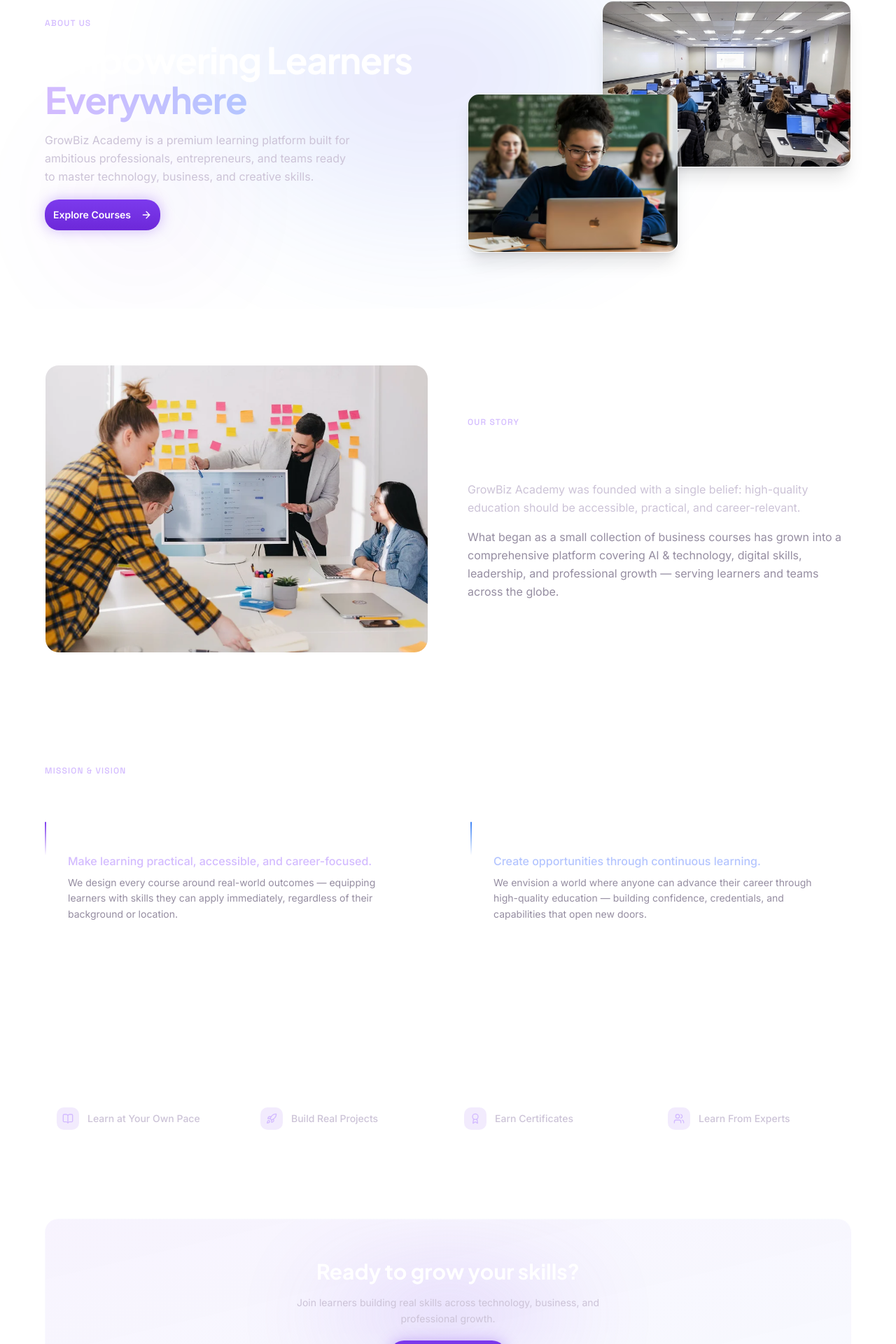
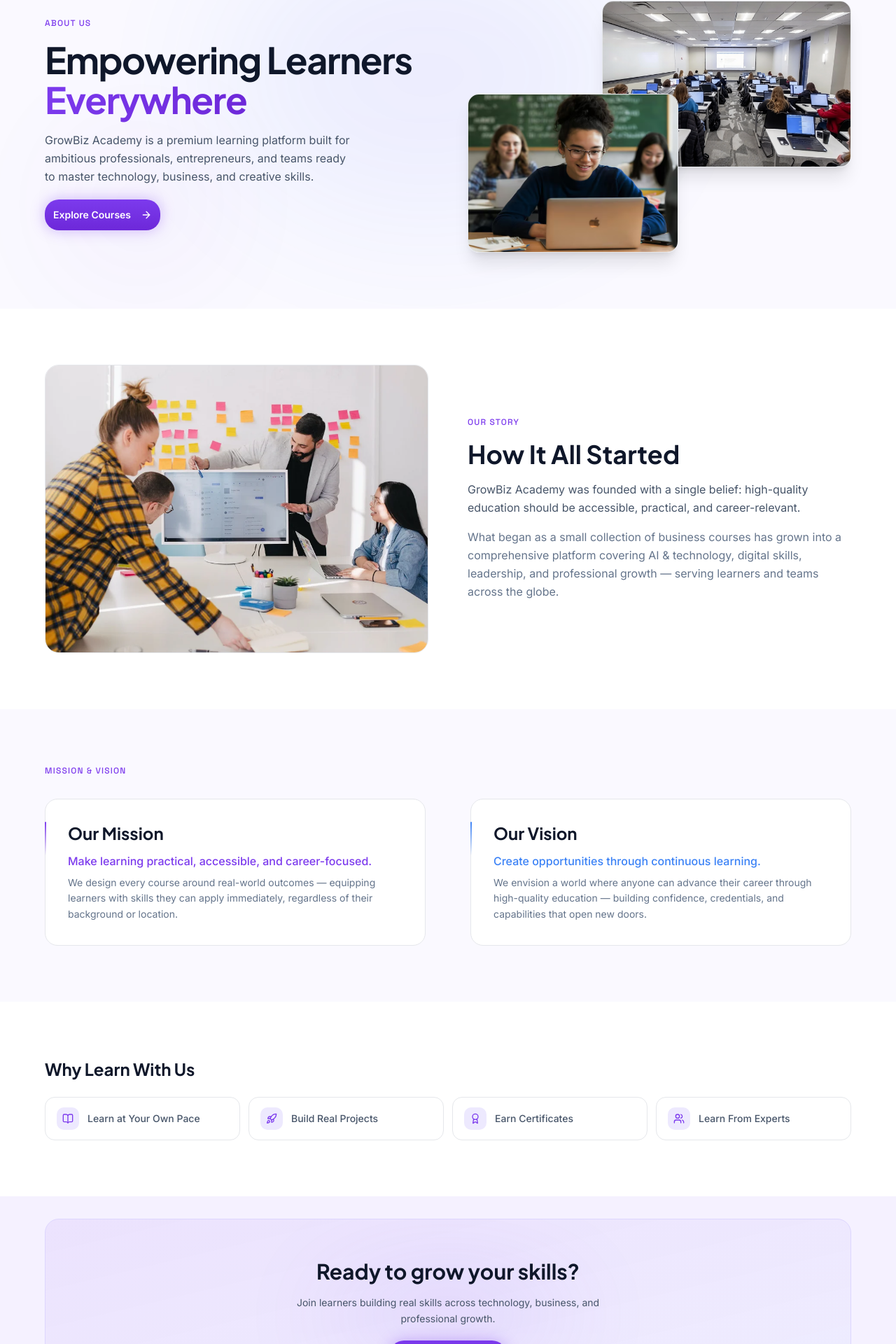
Before and after one commit to academygrowbiz/growbiz-academy, a Next.js app: page /about in a window 1280 px wide. Shown: the part 128-2048 px from the top of the page at 70% size. Built offline with nearby package versions, Linux system fonts and the light colour scheme.

Commit message:
update about page

```diff
--- a/src/app/about/page.tsx
+++ b/src/app/about/page.tsx
@@ -16,10 +16,10 @@ export default function AboutPage() {
       <Navbar />
       <main>
       {/* ─── ABOUT HERO ─── */}
-      <section className="relative overflow-hidden px-5 pb-16 pt-10 md:px-16 md:pb-20 md:pt-14 lg:pt-16">
+      <section className="relative overflow-hidden bg-[#FAF9FF] px-5 pb-16 pt-10 md:px-16 md:pb-20 md:pt-14 lg:pt-16">
         <div
           aria-hidden="true"
-          className="pointer-events-none absolute -top-20 right-1/4 h-[500px] w-[700px] rounded-full opacity-[0.12] blur-[100px]"
+          className="pointer-events-none absolute -top-20 right-1/4 h-[500px] w-[700px] rounded-full opacity-[0.08] blur-[100px]"
           style={{
             background:
               "radial-gradient(ellipse at center, #7C3AED 0%, #3B82F6 50%, transparent 70%)",
@@ -34,16 +34,16 @@ export default function AboutPage() {
         />
         <div className="relative mx-auto grid max-w-[1440px] items-start gap-10 lg:grid-cols-2 lg:gap-14">
           <div className="flex flex-col items-start gap-4 pt-4 lg:pt-6">
-            <p className="font-technical text-xs font-medium uppercase tracking-[0.1em] text-[#d3bbff]">
+            <p className="font-technical text-xs font-medium uppercase tracking-[0.1em] text-[#7C3AED]">
               About Us
             </p>
-            <h1 className="font-heading text-4xl font-bold leading-[1.1] tracking-tight text-white sm:text-5xl lg:text-[52px] lg:leading-[1.1]">
+            <h1 className="font-heading text-4xl font-bold leading-[1.1] tracking-tight text-[#0F172A] sm:text-5xl lg:text-[52px] lg:leading-[1.1]">
               Empowering Learners{" "}
-              <span className="bg-gradient-to-r from-[#d3bbff] to-[#b4c5ff] bg-clip-text text-transparent">
+              <span className="bg-gradient-to-r from-[#7C3AED] to-[#6D28D9] bg-clip-text text-transparent">
                 Everywhere
               </span>
             </h1>
-            <p className="max-w-md text-base leading-relaxed text-[#ccc3d7]">
+            <p className="max-w-md text-base leading-relaxed text-[#475569]">
               GrowBiz Academy is a premium learning platform built for ambitious
               professionals, entrepreneurs, and teams ready to master
               technology, business, and creative skills.
@@ -57,18 +57,14 @@ export default function AboutPage() {
           </div>
 
           <div className="relative min-h-[280px] md:min-h-[360px]">
-            <div className="absolute right-0 top-0 w-[65%] overflow-hidden rounded-[16px] border border-white/[0.08] shadow-xl transition-transform duration-500 hover:scale-[1.02]">
+            <div className="absolute right-0 top-0 w-[65%] overflow-hidden rounded-[16px] border border-[#E5E7EB] shadow-xl transition-transform duration-500 hover:scale-[1.02]">
               <img
                 src="/img1.png"
                 alt="GrowBiz Academy learning"
                 className="aspect-[3/2] h-full w-full object-cover"
               />
             </div>
-            <div className="absolute bottom-0 left-0 w-[55%] overflow-hidden rounded-[16px] border border-white/[0.08] shadow-xl transition-transform duration-500 hover:scale-[1.02]">
-              <div
-                aria-hidden="true"
-                className="absolute inset-x-0 top-0 h-px bg-gradient-to-r from-transparent via-white/15 to-transparent"
-              />
+            <div className="absolute bottom-0 left-0 w-[55%] overflow-hidden rounded-[16px] border border-[#E5E7EB] shadow-xl transition-transform duration-500 hover:scale-[1.02]">
               <img
                 src="/img2.avif"
                 alt="Professional education"
@@ -80,13 +76,9 @@ export default function AboutPage() {
       </section>
 
       {/* ─── OUR STORY ─── */}
-      <section className="relative px-5 py-16 md:px-16 md:py-20">
+      <section className="relative bg-[#FFFFFF] px-5 py-16 md:px-16 md:py-20">
         <div className="mx-auto grid max-w-[1440px] items-center gap-10 lg:grid-cols-2 lg:gap-14">
-          <div className="relative overflow-hidden rounded-[20px] border border-white/[0.08] bg-white/[0.03] transition-shadow duration-500 hover:shadow-[0_0_30px_rgba(124,58,237,0.06)]">
-            <div
-              aria-hidden="true"
-              className="absolute inset-x-4 top-0 h-px bg-gradient-to-r from-transparent via-white/15 to-transparent"
-            />
+          <div className="relative overflow-hidden rounded-[20px] border border-[#E5E7EB] bg-[#FFFFFF] transition-shadow duration-500 hover:shadow-[0_0_30px_rgba(124,58,237,0.06)]">
             <img
               src="/about.webp"
               alt="Our story — GrowBiz Academy"
@@ -95,17 +87,17 @@ export default function AboutPage() {
           </div>
 
           <div className="flex flex-col gap-4">
-            <p className="font-technical text-xs font-medium uppercase tracking-[0.1em] text-[#d3bbff]">
+            <p className="font-technical text-xs font-medium uppercase tracking-[0.1em] text-[#7C3AED]">
               Our Story
             </p>
-            <h2 className="font-heading text-3xl font-bold text-white md:text-[36px]">
+            <h2 className="font-heading text-3xl font-bold text-[#0F172A] md:text-[36px]">
               How It All Started
             </h2>
-            <p className="text-base leading-relaxed text-[#ccc3d7]">
+            <p className="text-base leading-relaxed text-[#475569]">
               GrowBiz Academy was founded with a single belief: high-quality
               education should be accessible, practical, and career-relevant.
             </p>
-            <p className="text-base leading-relaxed text-[#958da1]">
+            <p className="text-base leading-relaxed text-[#64748B]">
               What began as a small collection of business courses has grown into
               a comprehensive platform covering AI &amp; technology, digital
               skills, leadership, and professional growth — serving learners and
@@ -116,36 +108,35 @@ export default function AboutPage() {
       </section>
 
       {/* ─── MISSION & VISION ─── */}
-      <section className="relative px-5 py-16 md:px-16 md:py-20">
-        <div className="absolute inset-0 bg-white/[0.012]" />
+      <section className="relative bg-[#FAF9FF] px-5 py-16 md:px-16 md:py-20">
         <div className="relative mx-auto max-w-[1440px]">
-          <p className="mb-8 font-technical text-xs font-medium uppercase tracking-[0.1em] text-[#d3bbff]">
+          <p className="mb-8 font-technical text-xs font-medium uppercase tracking-[0.1em] text-[#7C3AED]">
             Mission &amp; Vision
           </p>
           <div className="grid gap-10 lg:grid-cols-2 lg:gap-16">
-            <div className="relative rounded-2xl border border-white/[0.06] bg-white/[0.02] p-6 transition-all duration-300 hover:border-[#7C3AED]/20 md:p-8">
+            <div className="relative rounded-2xl border border-[#E5E7EB] bg-[#FFFFFF] p-6 transition-all duration-300 hover:border-[#DDD6FE] md:p-8">
               <div className="absolute -left-px top-8 h-12 w-0.5 rounded-full bg-gradient-to-b from-[#7C3AED] to-transparent" />
-              <h2 className="mb-3 font-heading text-xl font-bold text-white md:text-2xl">
+              <h2 className="mb-3 font-heading text-xl font-bold text-[#0F172A] md:text-2xl">
                 Our Mission
               </h2>
-              <p className="mb-2 text-base font-medium text-[#d3bbff]">
+              <p className="mb-2 text-base font-medium text-[#7C3AED]">
                 Make learning practical, accessible, and career-focused.
               </p>
-              <p className="text-sm leading-relaxed text-[#958da1]">
+              <p className="text-sm leading-relaxed text-[#64748B]">
                 We design every course around real-world outcomes — equipping
                 learners with skills they can apply immediately, regardless of
                 their background or location.
               </p>
             </div>
-            <div className="relative rounded-2xl border border-white/[0.06] bg-white/[0.02] p-6 transition-all duration-300 hover:border-[#3B82F6]/20 md:p-8">
+            <div className="relative rounded-2xl border border-[#E5E7EB] bg-[#FFFFFF] p-6 transition-all duration-300 hover:border-[#DDD6FE] md:p-8">
               <div className="absolute -left-px top-8 h-12 w-0.5 rounded-full bg-gradient-to-b from-[#3B82F6] to-transparent" />
-              <h2 className="mb-3 font-heading text-xl font-bold text-white md:text-2xl">
+              <h2 className="mb-3 font-heading text-xl font-bold text-[#0F172A] md:text-2xl">
                 Our Vision
               </h2>
-              <p className="mb-2 text-base font-medium text-[#b4c5ff]">
+              <p className="mb-2 text-base font-medium text-[#3B82F6]">
                 Create opportunities through continuous learning.
               </p>
-              <p className="text-sm leading-relaxed text-[#958da1]">
+              <p className="text-sm leading-relaxed text-[#64748B]">
                 We envision a world where anyone can advance their career through
                 high-quality education — building confidence, credentials, and
                 capabilities that open new doors.
@@ -156,9 +147,9 @@ export default function AboutPage() {
       </section>
 
       {/* ─── WHY LEARN WITH US ─── */}
-      <section className="relative px-5 py-16 md:px-16 md:py-20">
+      <section className="relative bg-[#FFFFFF] px-5 py-16 md:px-16 md:py-20">
         <div className="mx-auto max-w-[1440px]">
-          <h2 className="mb-6 font-heading text-xl font-bold text-white md:text-2xl">
+          <h2 className="mb-6 font-heading text-xl font-bold text-[#0F172A] md:text-2xl">
             Why Learn With Us
           </h2>
           <div className="grid gap-3 sm:grid-cols-2 lg:grid-cols-4">
@@ -170,12 +161,12 @@ export default function AboutPage() {
             ].map((b) => (
               <div
                 key={b.label}
-                className="group flex items-center gap-3 rounded-xl border border-white/[0.06] bg-white/[0.02] px-4 py-3.5 transition-all duration-300 hover:-translate-y-0.5 hover:border-[#7C3AED]/25 hover:bg-[#7C3AED]/[0.03] hover:shadow-[0_4px_16px_rgba(124,58,237,0.08)]"
+                className="group flex items-center gap-3 rounded-xl border border-[#E5E7EB] bg-[#FFFFFF] px-4 py-3.5 transition-all duration-300 hover:-translate-y-0.5 hover:border-[#DDD6FE] hover:bg-[#F5F1FF] hover:shadow-[0_4px_16px_rgba(124,58,237,0.08)]"
               >
-                <div className="flex h-8 w-8 shrink-0 items-center justify-center rounded-lg bg-[#7C3AED]/10 transition-all group-hover:bg-[#7C3AED]/20 group-hover:shadow-[0_0_8px_rgba(124,58,237,0.2)]">
-                  <b.icon className="h-4 w-4 text-[#d3bbff]" />
+                <div className="flex h-8 w-8 shrink-0 items-center justify-center rounded-lg bg-[#EDE9FE] transition-all group-hover:bg-[#7C3AED]/20 group-hover:shadow-[0_0_8px_rgba(124,58,237,0.2)]">
+                  <b.icon className="h-4 w-4 text-[#7C3AED]" />
                 </div>
-                <span className="text-sm font-medium text-[#ccc3d7] transition-colors group-hover:text-white">
+                <span className="text-sm font-medium text-[#475569] transition-colors group-hover:text-[#0F172A]">
                   {b.label}
                 </span>
               </div>
@@ -185,24 +176,20 @@ export default function AboutPage() {
       </section>
 
       {/* ─── CTA ─── */}
-      <section className="relative px-5 pb-20 pt-8 md:px-16 md:pb-24">
-        <div className="relative mx-auto max-w-[1440px] overflow-hidden rounded-[20px] border border-white/[0.08] bg-gradient-to-br from-[#7C3AED]/[0.06] to-[#3B82F6]/[0.04] px-8 py-12 text-center md:px-16 md:py-14">
+      <section className="relative bg-[#F5F1FF] px-5 pb-20 pt-8 md:px-16 md:pb-24">
+        <div className="relative mx-auto max-w-[1440px] overflow-hidden rounded-[20px] border border-[#DDD6FE] bg-gradient-to-br from-[#7C3AED]/[0.08] to-[#3B82F6]/[0.04] px-8 py-12 text-center md:px-16 md:py-14">
           <div
             aria-hidden="true"
-            className="pointer-events-none absolute inset-0 m-auto h-[60%] w-[60%] rounded-full opacity-15 blur-[60px]"
+            className="pointer-events-none absolute inset-0 m-auto h-[60%] w-[60%] rounded-full opacity-10 blur-[60px]"
             style={{
               background: "radial-gradient(circle at center, #7C3AED 0%, transparent 70%)",
             }}
           />
-          <div
-            aria-hidden="true"
-            className="absolute inset-x-4 top-0 h-px bg-gradient-to-r from-transparent via-white/15 to-transparent"
-          />
           <div className="relative flex flex-col items-center gap-4">
-            <h2 className="font-heading text-2xl font-bold text-white md:text-3xl">
+            <h2 className="font-heading text-2xl font-bold text-[#0F172A] md:text-3xl">
               Ready to grow your skills?
             </h2>
-            <p className="max-w-md text-sm leading-relaxed text-[#ccc3d7]">
+            <p className="max-w-md text-sm leading-relaxed text-[#475569]">
               Join learners building real skills across technology, business, and
               professional growth.
             </p>
```
